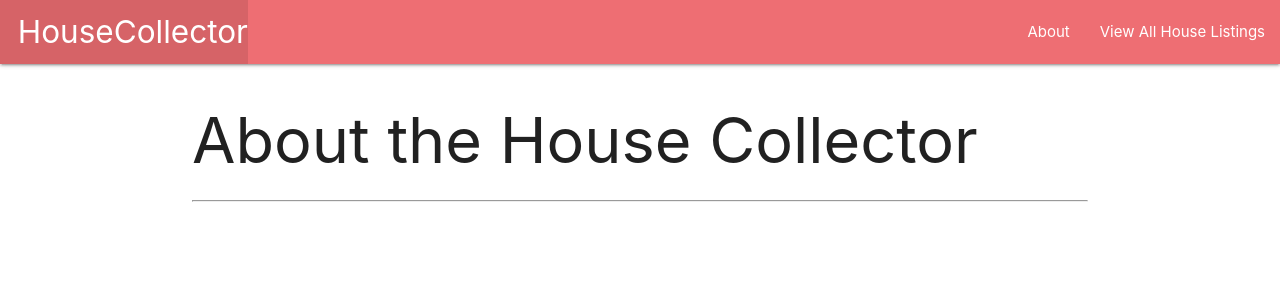
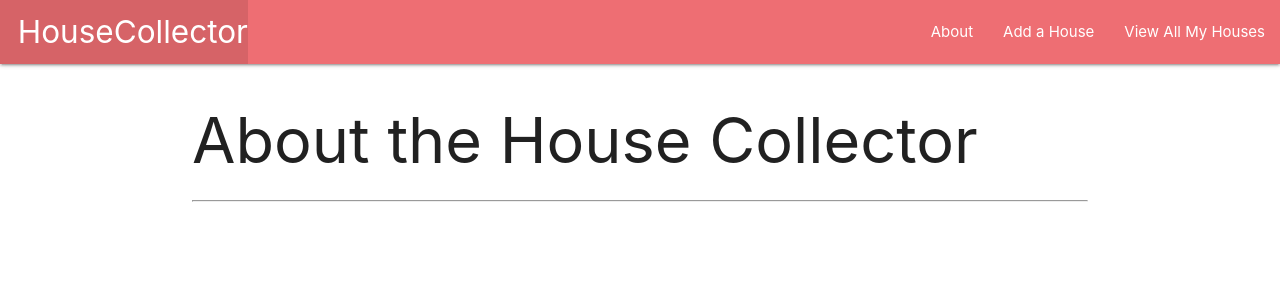
Before and after one commit to kmcclendon56/House-Collector, a Django app: page /about/ in a window 1280 px wide. Shown: the top 300 px of the page. Run offline with Django 4.2, Linux system fonts and the light colour scheme.

Commit message:
Added a create house class

```diff
--- a/main_app/templates/base.html
+++ b/main_app/templates/base.html
@@ -17,8 +17,9 @@
           <li><a href="/" class="left brand-logo">&nbsp;&nbsp;HouseCollector</a></li>
         </ul>
         <ul class="right">
-          <li><a href="/about">About</a></li>
-          <li><a href="/houses">View All House Listings</a></li>
+            <li><a href="{% url 'about' %}">About</a></li>
+            <li><a href="{% url 'houses_create' %}">Add a House</a></li>
+            <li><a href="{% url 'index' %}">View All My Houses</a></li>
         </ul>
       </div>
     </nav>
--- a/main_app/urls.py
+++ b/main_app/urls.py
@@ -6,4 +6,5 @@ urlpatterns = [
     path('about/', views.about, name='about'),
     path('houses/', views.houses_index, name='index'),
     path('houses/<int:house_id>/', views.houses_detail, name='detail'),
+    path('houses/create/', views.HouseCreate.as_view(), name='houses_create'),
 ]
--- a/main_app/views.py
+++ b/main_app/views.py
@@ -1,6 +1,7 @@
 from django.shortcuts import render
 from django.http import HttpResponse
 from .models import House
+from django.views.generic.edit import CreateView
 
 
 
@@ -13,9 +14,13 @@ def about(request):
     return render(request, 'about.html')
 
 def houses_index(request):
-    house = House.objects.all()
+    houses = House.objects.all()
     return render(request, 'houses/index.html', { 'houses': houses })
 
 def houses_detail(request, house_id):
     house = House.objects.get(id=house_id)
     return render(request, 'houses/detail.html', {'house': house})
+
+class HouseCreate(CreateView):
+    model = House
+    fields = '__all__'
```
Also changed, not shown: main_app/templates/main_app/house_form.html (added, +12 -0 lines).
